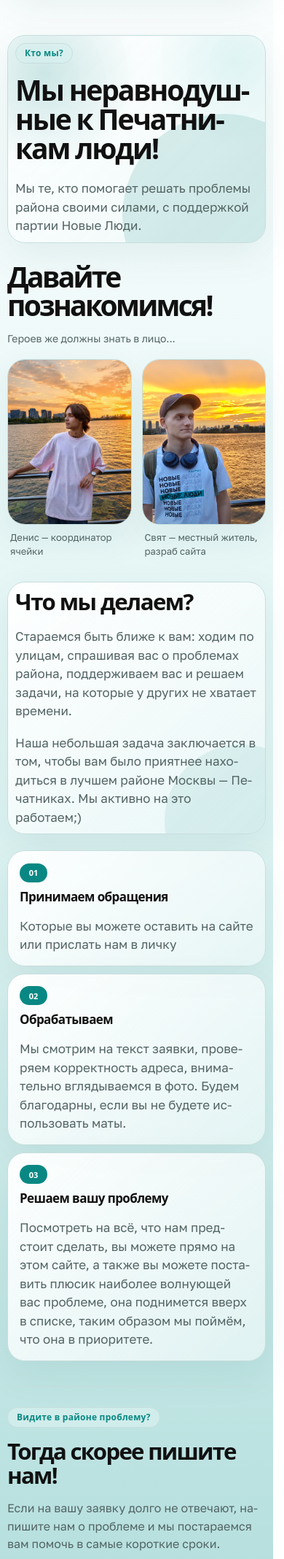
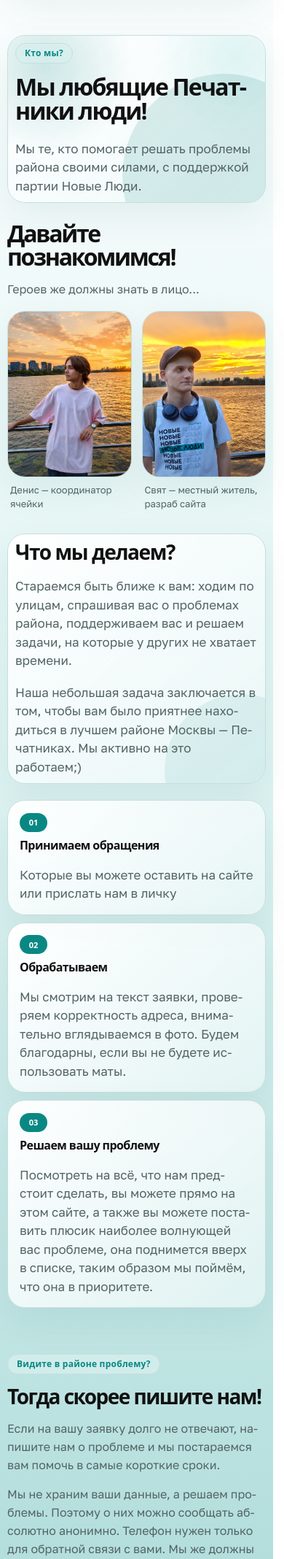
Before and after one commit to Swomp2/pechatniki-site, a Django app: page / in a window 390 px wide. Shown: the part 158-2294 px from the top of the page at 73% size. Run offline with Django 5.2, Linux system fonts and the light colour scheme; some web fonts are replaced.

Commit message:
Небольшие изменения отображения текста на мобильных устройствах

```diff
--- a/static/for_users/css/index.css
+++ b/static/for_users/css/index.css
@@ -516,25 +516,29 @@
 }
 
 .page--index .local-problems h1 {
-  font-size: clamp(10px, 5.2vw, 58px);
+  font-size: 48px;
 }
 
 .page--index .index-hero__header h2 {
-  font-size: clamp(10px, 5.2vw, 62px);
+  font-size: 50px;
 }
 
 .page--index .index-section__header h2,
 .page--index .cell-info h2,
 .page--index .district-gallery h2 {
-  font-size: clamp(10px, 3.4vw, 40px);
+  font-size: 34px;
 }
 
 .page--index .card h2 {
-  font-size: clamp(10px, 2.1vw, 23px);
+  font-size: 22px;
 }
 
 .page--index .cell-info__aside h3 {
-  font-size: 17px;
+  font-size: 16px;
+}
+
+.mobile-break {
+  display: none;
 }
 
 /* =========================
@@ -566,8 +570,12 @@
     display: none;
   }
 
+  .mobile-break {
+    display: inline;
+  }
+
   .page--index .local-problems h1 {
-    font-size: clamp(34px, 12vw, 52px);
+    font-size: 20px;
   }
 
   .page--index .index-hero {
@@ -579,13 +587,13 @@
   }
 
   .page--index .index-hero__header h2 {
-    font-size: clamp(30px, 10vw, 50px);
+    font-size: 18px;
     line-height: 100%;
   }
 
   .page--index .index-hero__header p {
     margin-top: 16px;
-    font-size: 14px;
+    font-size: 16px;
   }
 
   .page--index .people-gallery__grid {
@@ -617,7 +625,7 @@
   }
 
   .page--index .index-section__header h2 {
-    font-size: clamp(28px, 10vw, 42px);
+    font-size: 28px;
   }
 
   .page--index .index-section__header p:not(.eyebrow) {
@@ -664,12 +672,12 @@
 
   .page--index .local-problems h1,
   .page--index .index-hero__header h2 {
-    font-size: clamp(30px, 10vw, 44px);
+    font-size: 32px;
   }
 
   .page--index .index-section__header h2,
   .page--index .cell-info h2,
   .page--index .district-gallery h2 {
-    font-size: clamp(25px, 8vw, 36px);
+    font-size: 28px;
   }
 }
--- a/templates/problems/index.html
+++ b/templates/problems/index.html
@@ -10,7 +10,7 @@
   <section class="local-problems">
     <p class="eyebrow">Кто мы?</p>
 
-    <h1>Мы неравнодушные к Печатникам люди!</h1>
+  <h1>Мы любящие Печатники люди!</h1>
 
     <p>
       Мы те, кто помогает решать проблемы района своими силами,
@@ -21,7 +21,7 @@
   {# Галерея участников: карточки можно добавлять без изменения CSS-сетки. #}
   <section class="index-hero" data-lightbox-gallery="team-gallery">
     <div class="index-hero__header">
-      <h2>Давайте познакомимся!</h2>
+      <h2>Давайте <span class="mobile-break"><br></span> познакомимся!</h2>
 
       <p>
         Героев же должны знать в лицо...
```
